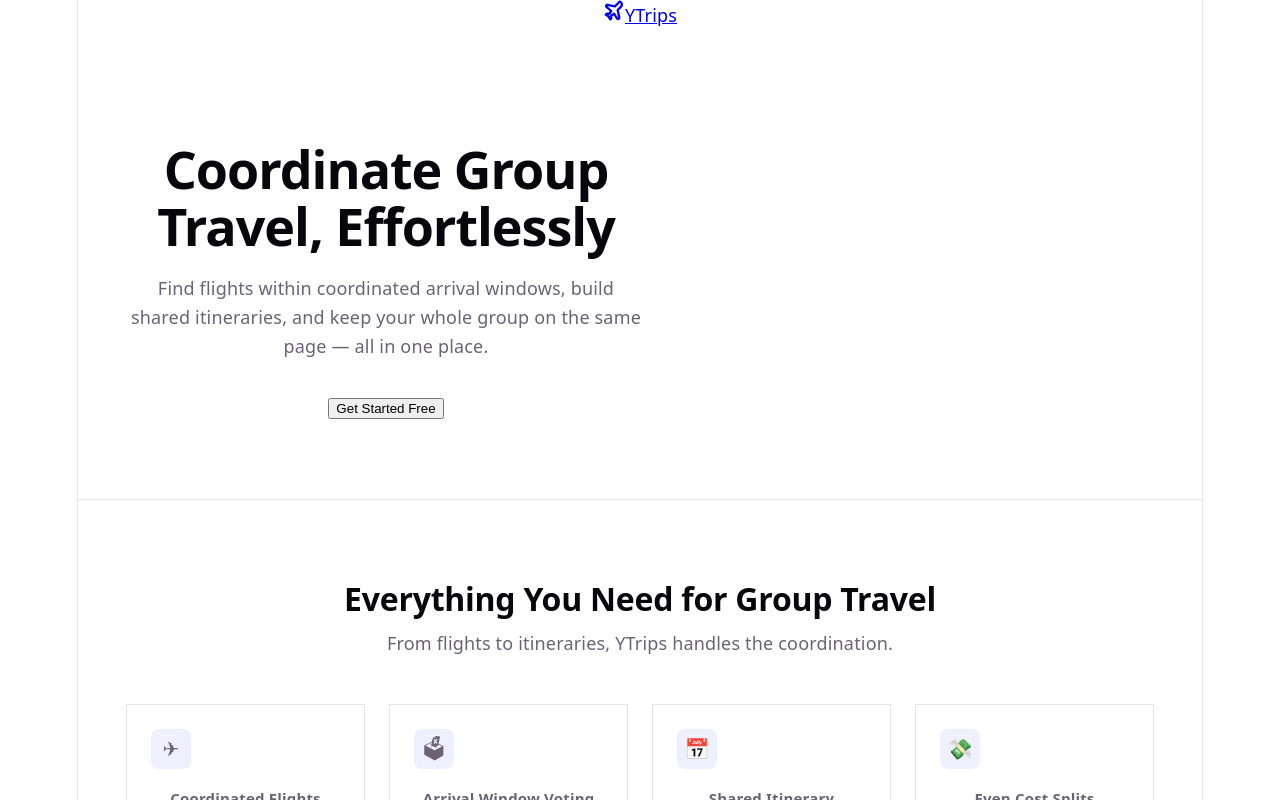
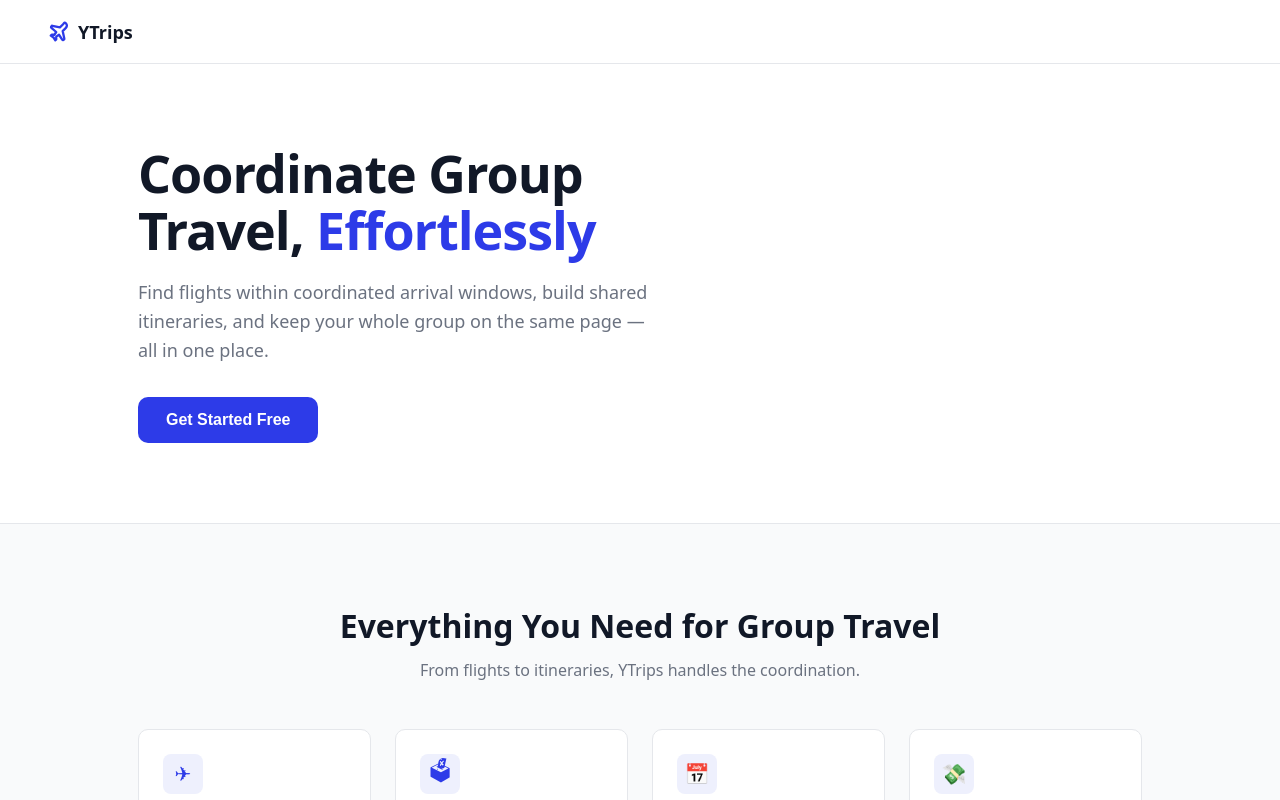
Before and after one commit to 26sp-CPSC-4190-Yale/project-project-group-11, a React app in the folder frontend/: page /login in a window 1280 px wide. Shown: the top 800 px of the page. Built offline with nearby package versions, Linux system fonts and the light colour scheme; no server answers; the HTML template or start-up script is replaced by a standard one.

Commit message:
minor stylistic changes

```diff
--- a/frontend/src/index.css
+++ b/frontend/src/index.css
@@ -1,111 +1,192 @@
-:root {
-  --text: #6b6375;
-  --text-h: #08060d;
-  --bg: #fff;
-  --border: #e5e4e7;
-  --code-bg: #f4f3ec;
-  --accent: #aa3bff;
-  --accent-bg: rgba(170, 59, 255, 0.1);
-  --accent-border: rgba(170, 59, 255, 0.5);
-  --social-bg: rgba(244, 243, 236, 0.5);
-  --shadow:
-    rgba(0, 0, 0, 0.1) 0 10px 15px -3px, rgba(0, 0, 0, 0.05) 0 4px 6px -2px;
-
-  --sans: system-ui, 'Segoe UI', Roboto, sans-serif;
-  --heading: system-ui, 'Segoe UI', Roboto, sans-serif;
-  --mono: ui-monospace, Consolas, monospace;
-
-  font: 18px/145% var(--sans);
-  letter-spacing: 0.18px;
-  color-scheme: light dark;
-  color: var(--text);
-  background: var(--bg);
-  font-synthesis: none;
-  text-rendering: optimizeLegibility;
-  -webkit-font-smoothing: antialiased;
-  -moz-osx-font-smoothing: grayscale;
-
-  @media (max-width: 1024px) {
-    font-size: 16px;
-  }
+*, *::before, *::after {
+  box-sizing: border-box;
+  margin: 0;
+  padding: 0;
 }
 
-@media (prefers-color-scheme: dark) {
-  :root {
-    --text: #9ca3af;
-    --text-h: #f3f4f6;
-    --bg: #16171d;
-    --border: #2e303a;
-    --code-bg: #1f2028;
-    --accent: #c084fc;
-    --accent-bg: rgba(192, 132, 252, 0.15);
-    --accent-border: rgba(192, 132, 252, 0.5);
-    --social-bg: rgba(47, 48, 58, 0.5);
-    --shadow:
-      rgba(0, 0, 0, 0.4) 0 10px 15px -3px, rgba(0, 0, 0, 0.25) 0 4px 6px -2px;
-  }
-
-  #social .button-icon {
-    filter: invert(1) brightness(2);
-  }
+:root {
+  --blue: #2D3BE8;
+  --blue-dark: #2230CC;
+  --text: #111827;
+  --subtext: #6B7280;
+  --bg: #ffffff;
+  --bg-subtle: #F9FAFB;
+  --border: #E5E7EB;
+  --shadow: 0 1px 3px rgba(0,0,0,0.1), 0 1px 2px rgba(0,0,0,0.06);
+  --shadow-md: 0 4px 6px rgba(0,0,0,0.07), 0 2px 4px rgba(0,0,0,0.05);
+  --radius: 10px;
+  --font: system-ui, -apple-system, 'Segoe UI', sans-serif;
 }
 
 body {
-  margin: 0;
+  font-family: var(--font);
+  color: var(--text);
+  background: var(--bg);
+  -webkit-font-smoothing: antialiased;
 }
 
 #root {
-  width: 1126px;
-  max-width: 100%;
-  margin: 0 auto;
-  text-align: center;
-  border-inline: 1px solid var(--border);
-  min-height: 100svh;
+  min-height: 100vh;
   display: flex;
   flex-direction: column;
-  box-sizing: border-box;
 }
 
-h1,
-h2 {
-  font-family: var(--heading);
-  font-weight: 500;
-  color: var(--text-h);
+/* Navbar */
+.navbar {
+  display: flex;
+  align-items: center;
+  justify-content: space-between;
+  padding: 0 48px;
+  height: 64px;
+  border-bottom: 1px solid var(--border);
+  background: #fff;
+  position: sticky;
+  top: 0;
+  z-index: 100;
 }
 
-h1 {
-  font-size: 56px;
-  letter-spacing: -1.68px;
-  margin: 32px 0;
-  @media (max-width: 1024px) {
-    font-size: 36px;
-    margin: 20px 0;
-  }
-}
-h2 {
-  font-size: 24px;
-  line-height: 118%;
-  letter-spacing: -0.24px;
-  margin: 0 0 8px;
-  @media (max-width: 1024px) {
-    font-size: 20px;
-  }
-}
-p {
-  margin: 0;
+.navbar-brand {
+  display: flex;
+  align-items: center;
+  gap: 8px;
+  font-weight: 700;
+  font-size: 18px;
+  color: var(--text);
+  text-decoration: none;
 }
 
-code,
-.counter {
-  font-family: var(--mono);
-  display: inline-flex;
-  border-radius: 4px;
-  color: var(--text-h);
+.navbar-brand svg {
+  color: var(--blue);
 }
 
-code {
+.navbar-actions {
+  display: flex;
+  align-items: center;
+  gap: 12px;
+}
+
+.navbar-user {
+  font-size: 14px;
+  color: var(--subtext);
+}
+
+/* Buttons */
+.btn {
+  display: inline-flex;
+  align-items: center;
+  justify-content: center;
+  gap: 8px;
+  padding: 10px 20px;
+  border-radius: 8px;
   font-size: 15px;
-  line-height: 135%;
-  padding: 4px 8px;
-  background: var(--code-bg);
+  font-weight: 600;
+  cursor: pointer;
+  border: none;
+  transition: background 0.15s, transform 0.1s;
+  text-decoration: none;
 }
+
+.btn:active {
+  transform: scale(0.98);
+}
+
+.btn-primary {
+  background: var(--blue);
+  color: #fff;
+}
+
+.btn-primary:hover {
+  background: var(--blue-dark);
+}
+
+.btn-outline {
+  background: transparent;
+  color: var(--text);
+  border: 1.5px solid var(--border);
+}
+
+.btn-outline:hover {
+  background: var(--bg-subtle);
+}
+
+.btn-white {
+  background: #fff;
+  color: var(--blue);
+  font-weight: 700;
+}
+
+.btn-white:hover {
+  background: #f0f0ff;
+}
+
+.btn-lg {
+  padding: 14px 28px;
+  font-size: 16px;
+  border-radius: 10px;
+}
+
+/* Cards */
+.card {
+  background: #fff;
+  border: 1px solid var(--border);
+  border-radius: var(--radius);
+  padding: 24px;
+  box-shadow: var(--shadow);
+}
+
+/* Forms */
+.form-group {
+  display: flex;
+  flex-direction: column;
+  gap: 6px;
+}
+
+.form-group label {
+  font-size: 14px;
+  font-weight: 500;
+  color: var(--text);
+}
+
+input, select, textarea {
+  font-family: var(--font);
+  font-size: 15px;
+  padding: 10px 14px;
+  border: 1.5px solid var(--border);
+  border-radius: 8px;
+  color: var(--text);
+  background: #fff;
+  outline: none;
+  transition: border-color 0.15s;
+  width: 100%;
+}
+
+input:focus, select:focus, textarea:focus {
+  border-color: var(--blue);
+}
+
+.error-text {
+  color: #EF4444;
+  font-size: 14px;
+}
+
+/* Page layout */
+.page {
+  flex: 1;
+  display: flex;
+  flex-direction: column;
+}
+
+.container {
+  width: 100%;
+  max-width: 1100px;
+  margin: 0 auto;
+  padding: 0 48px;
+}
+
+/* Section */
+.section {
+  padding: 80px 48px;
+  max-width: 1100px;
+  margin: 0 auto;
+  width: 100%;
+}
```
